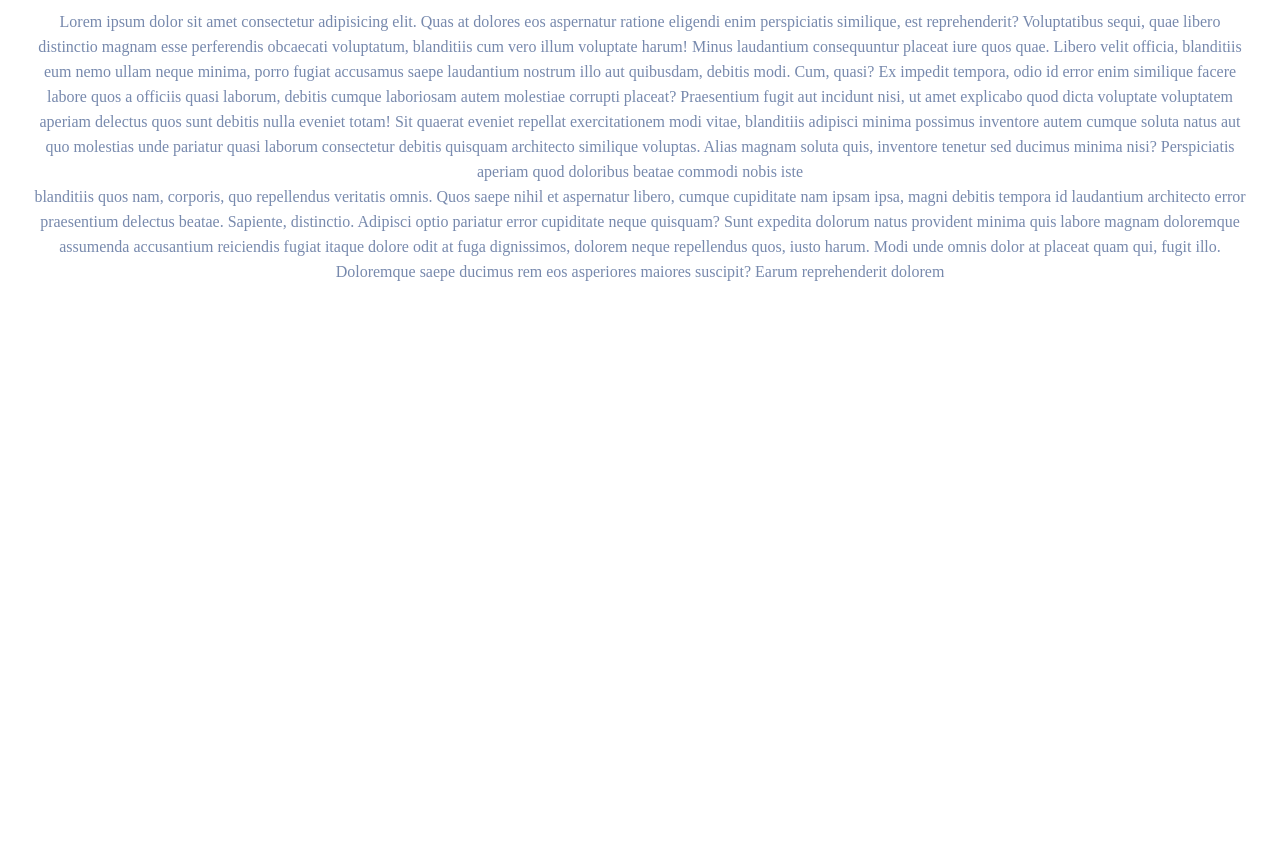
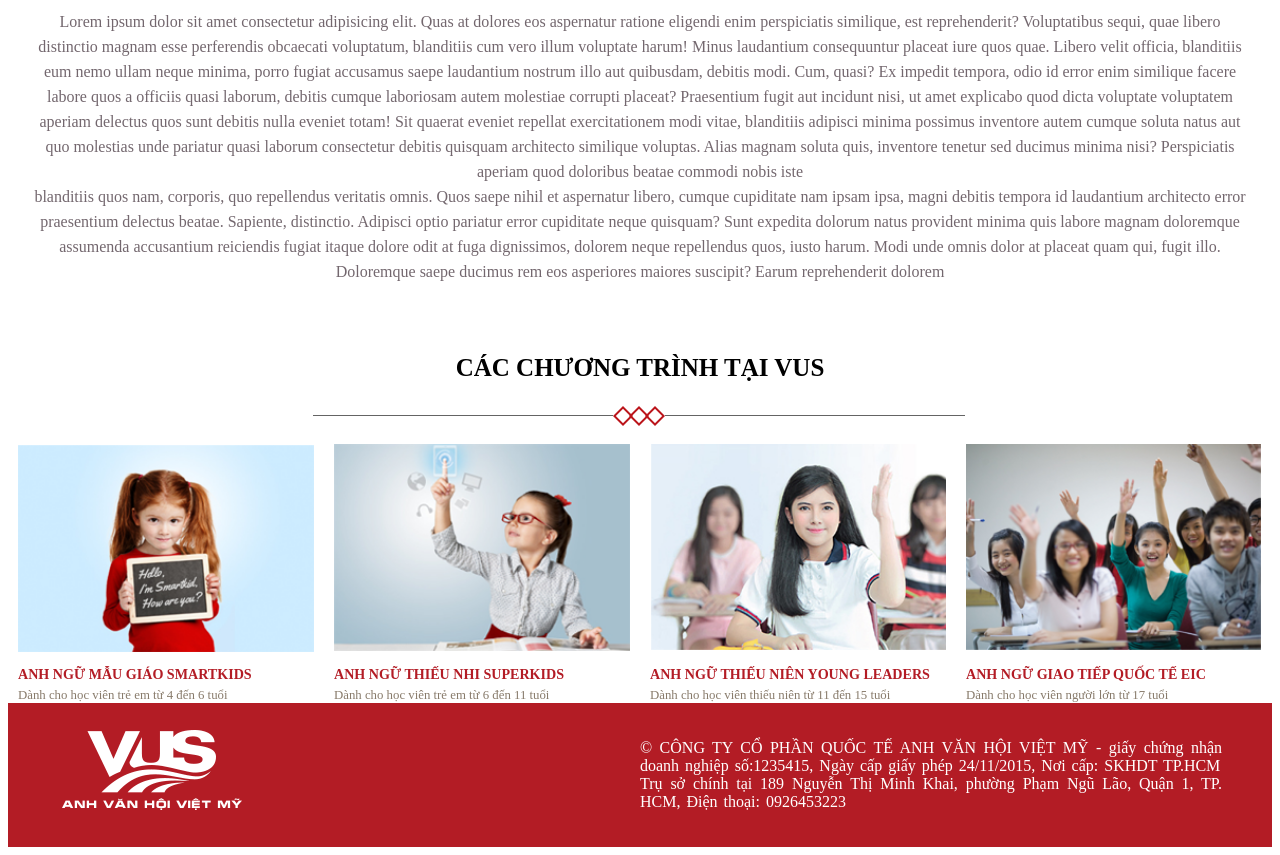
Before and after one commit to thieuphong220203/VUSProject, a plain HTML site: page index.html in a window 1280 px wide. Shown: the part 834-1689 px from the top of the page. Before the commit the page ends 1134 px from the top, so only its background shows below. Drawn offline with Linux system fonts and the light colour scheme.

Commit message:
update footer and pgrograms

```diff
--- a/css/style.css
+++ b/css/style.css
@@ -94,7 +94,56 @@
 /* INTRO */
 .intro p {
     text-align: center;
-    color: #7789ad;
+    color: #73676e;
     line-height: 25px;
     padding: 0 25px;
 }
+
+/* PROGRAMS */
+
+.programs .programs__content h3 {
+    color: #b31c25;
+    text-transform: uppercase;
+    font-size: 1.1vw;
+    font-weight: 3px;
+    margin: 10px 0 5px;
+}
+
+.programs .programs__content p {
+    color: #887b6b;
+    font-size: 1vw;
+    margin: 0;
+}
+
+.programs__item {
+    float: left;
+    width: 25%;
+    padding: 0 10px;
+}
+
+.programs__item img {
+    width: 100%;
+
+}
+
+/* FOOTER */
+
+.footer {
+    background-color: #b31c25;
+    color: white;
+    /* height: 146px; */
+    padding: 20px 50px;
+}
+
+.footer img {
+    float: left;
+}
+
+.footer p {
+    float: right;
+    width: 50%;
+    /* margin: 20px 0; */
+    text-align: justify;
+    word-spacing: 2px;
+
+}
--- a/index.html
+++ b/index.html
@@ -62,11 +62,38 @@
             qui, fugit illo. Doloremque saepe ducimus rem eos asperiores maiores suscipit? Earum reprehenderit dolorem
         </p>
     </div>
+    <!-- END OF INTRO -->
 
     <!-- PROGRAMS -->
     <div class="programs">
+        <h2>Các chương trình tại VUS</h2>
+        <div class="line"></div>
+        <div class="programs__content">
+            <div class="programs__item">
+                <img src="./img/chuong_trinh_1.png" alt="program1">
+                <h3>ANH NGỮ MẪU GIÁO SMARTKIDS</h3>
+                <p>Dành cho học viên trẻ em từ 4 đến 6 tuổi</p>
+            </div>
+            <div class="programs__item">
+                <img src="./img/chuong_trinh_2.png" alt="program2">
+                <h3>ANH NGỮ THIẾU NHI SUPERKIDS</h3>
+                <p>Dành cho học viên trẻ em từ 6 đến 11 tuổi</p>
+            </div>
+            <div class="programs__item">
+                <img src="./img/chuong_trinh_3.png" alt="program3">
+                <h3>ANH NGỮ THIẾU NIÊN YOUNG LEADERS</h3>
+                <p>Dành cho học viên thiếu niên từ 11 đến 15 tuổi</p>
+            </div>
+            <div class="programs__item">
+                <img src="./img/chuong_trinh_4.png" alt="program4">
+                <h3>ANH NGỮ GIAO TIẾP QUỐC TẾ EIC</h3>
+                <p>Dành cho học viên người lớn từ 17 tuổi</p>
+            </div>
+        </div>
+        <div class="clear"></div>
 
     </div>
+    <!-- END OF PROGRAMS -->
 
     <!-- NEWS -->
     <div class="news">
@@ -76,6 +103,15 @@
     <!-- FOOTER -->
     <div class="footer">
 
+        <img src="./img/logo_footer.png" alt="logo-footer">
+
+        <p> &copy; CÔNG TY CỔ PHẦN QUỐC TẾ ANH VĂN HỘI VIỆT MỸ - giấy chứng nhận doanh nghiệp số:1235415, Ngày cấp
+            giấy
+            phép
+            24/11/2015, Nơi cấp: SKHDT TP.HCM <br>
+            Trụ sở chính tại 189 Nguyễn Thị Minh Khai, phường Phạm Ngũ Lão, Quận 1, TP. HCM, Điện thoại: 0926453223
+        </p>
+        <div class="clear"></div>
     </div>
 </body>
 
```
